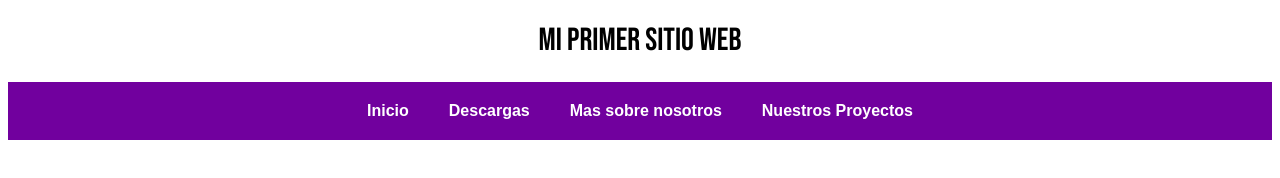
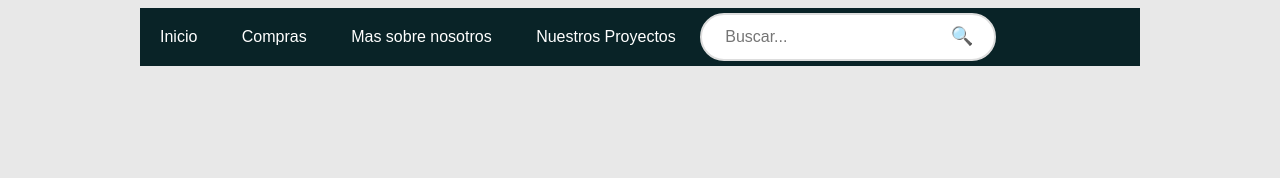
Before and after one commit to ErikLo-0900/WebConCss, a plain HTML site: page Index.html in a window 1280 px wide. Drawn offline with Linux system fonts and the light colour scheme.

Commit message:
Menu actualizado

```diff
--- a/Estilos.css
+++ b/Estilos.css
@@ -1,36 +1,58 @@
- h1 {
-    font-family: "Bebas Neue", sans-serif;
-  font-weight: 400;
-  font-style: normal;
+
+body {
+    font-family: Arial, Helvetica, sans-serif;
+    background: #e8e8e8;
 }
 
-.navbar ul {
-    display: flex;
-    justify-content: center;
-    background-color: #71009e;
-    padding: 20px;
+.menu {
     list-style: none;
-
+    padding: 0;
+    background: #092327;
+    width: 90%;
+    max-width: 1000px;
+    margin: auto;
 }
 
-.navbar li {
-    margin: 0 20px;
-
+.menu li a{
+    text-decoration: none;
+    color: white;
+    padding: 20px;
+    display: block;
 }
 
-.navbar a {
-    color: white;
-    text-decoration: none;
-    font-family: sans-serif;
-    font-weight: bold;
+.menu li{
+    display: inline-block;
+    text-align: center;
+}
+
+.menu li a:hover{
+    background: #ef8354;
+}
+
+.buscador {
+    border: 2px solid #ddd;
+    border-radius: 25px;
+    padding: 5px 15px;
+    background-color: white;
     transition: 0.3s;
 }
 
-.navbar a:hover {
-    color: #003ee9;
+.buscador input{
+    border: none;
+    outline: none;
+    padding: 8px;
+    font-size: 16px;
+    width: auto;
 }
 
-.navbar li:hover {
-    background-color: #d182ff;
-    padding: 15px;
+.buscador button{
+    background: none;
+  border: none;
+  cursor: pointer;
+  font-size: 18px;
 }
+
+.buscador:focus-within {
+    border-color: #ff9900; /* Cambia al color de tu menú */
+  box-shadow: 0 0 8px rgba(255, 153, 0, 0.2);
+}
--- a/Index.html
+++ b/Index.html
@@ -10,16 +10,24 @@
     <title>Document</title>
 </head>
 <body>
-    <header>
-        <h1 align="center">Mi primer sitio web</h1>
-        <nav class="navbar">
-            <ul>
+    <header class="main-header">
+
+        <nav>
+            <ul class="menu">
                 <li><a href="#">Inicio</a></li>
-                <li><a href="#">Descargas</a></li>
+                <li><a href="#">Compras</a></li>
                 <li><a href="#">Mas sobre nosotros</a></li>
                 <li><a href="#">Nuestros Proyectos</a></li>
+                <li><form class="buscador">
+                <input type="text" placeholder="Buscar..." name="search">
+                    <button type="submit">🔍</button>
+                    </form></li>
             </ul>
+
+
         </nav>
+
+
     </header>
 
 </body>
```
